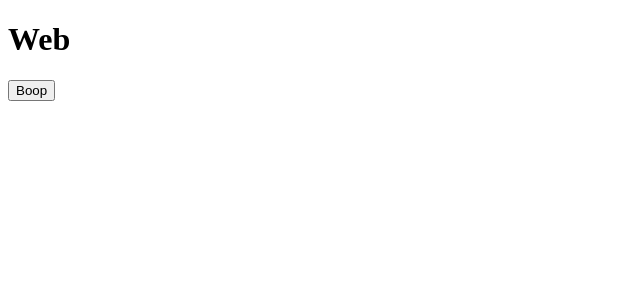
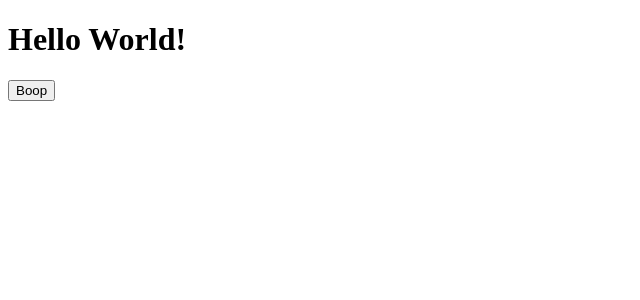
Before and after one commit to Dan86de/dn-webpage, a Next.js app in the folder apps/web/: page / in a window 1280 px wide. Shown: the top 300 px of the page, without its empty margins (0-640 px from the left). Built offline with nearby package versions, Linux system fonts and the light colour scheme.

Commit message:
Update to Hello World!

```diff
--- a/apps/web/pages/index.tsx
+++ b/apps/web/pages/index.tsx
@@ -4,7 +4,7 @@ import { Analytics } from '@vercel/analytics/react';
 export default function Web() {
   return (
     <div>
-      <h1>Web</h1>
+      <h1>Hello World!</h1>
       <Button />
       <Analytics/>
     </div>
```
